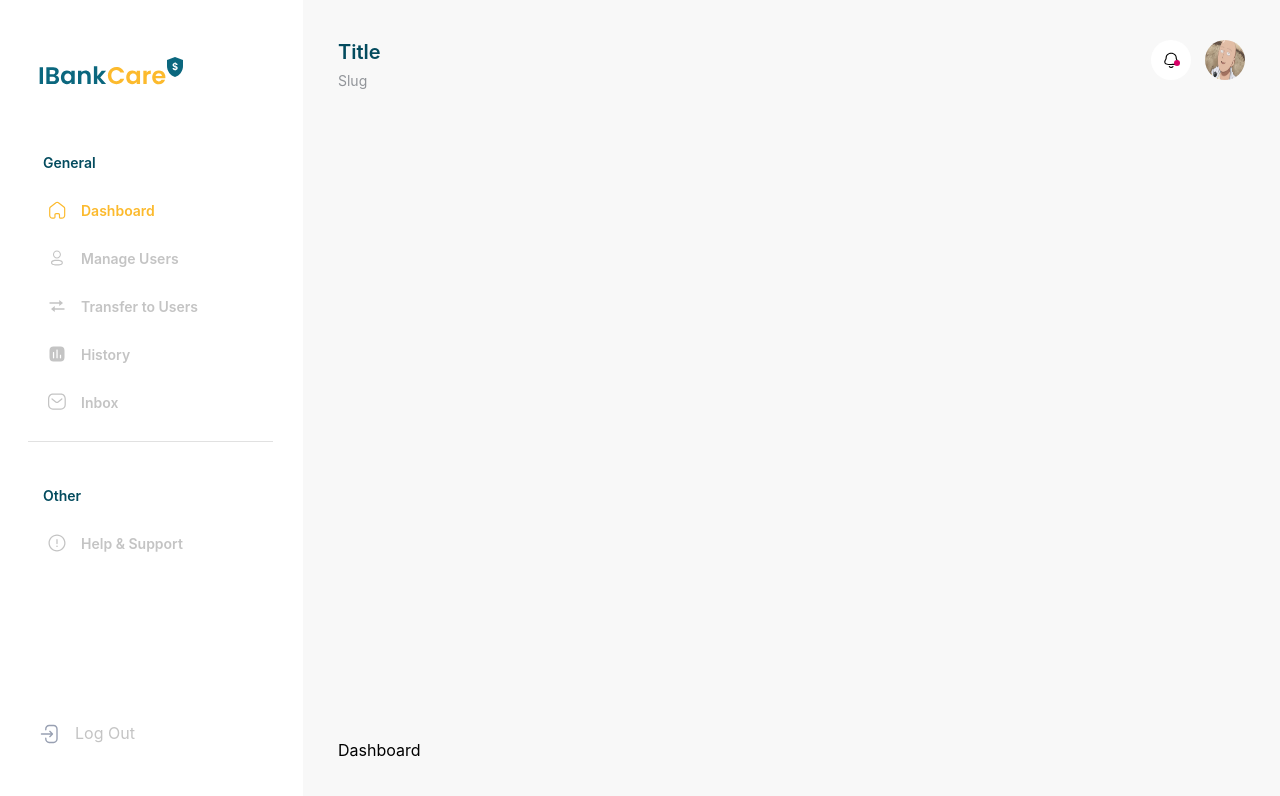
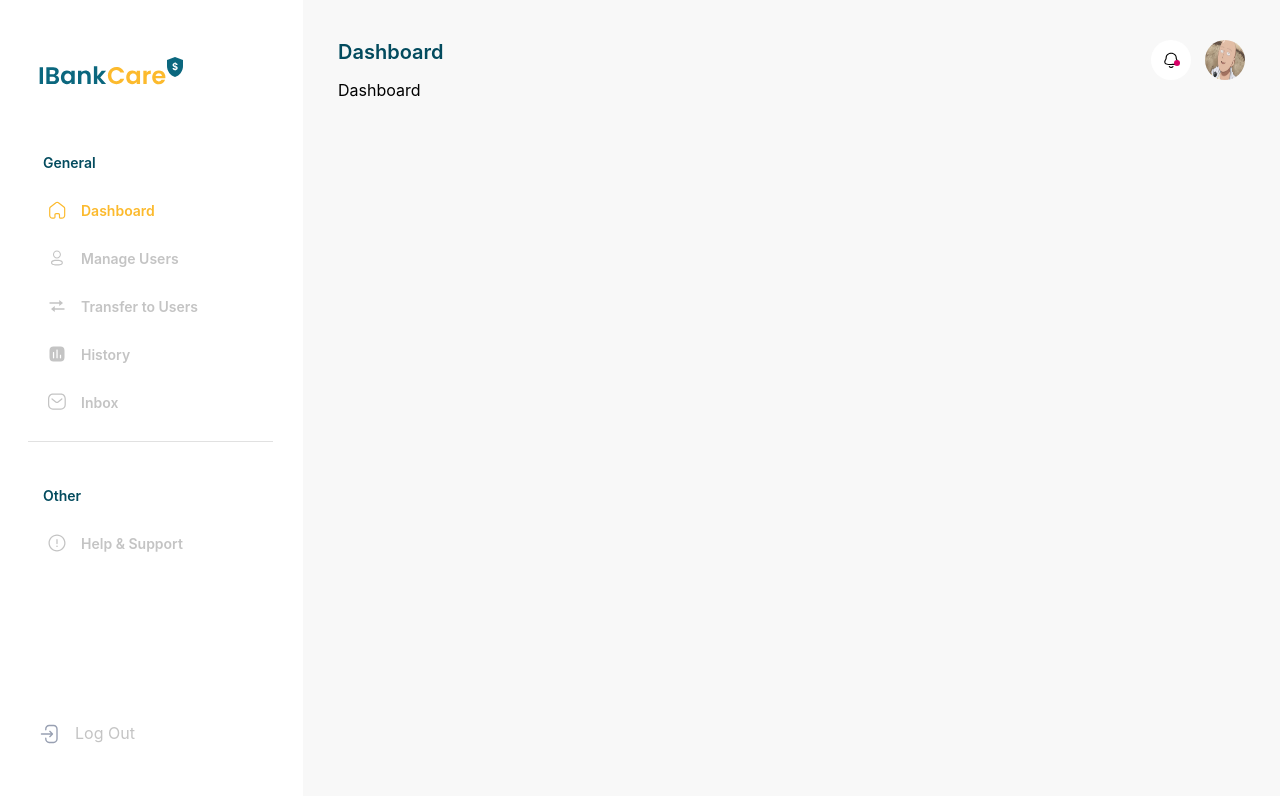
Before and after one commit to Zorossef/ibank-care, a React (Create React App) app: page / in a window 1280 px wide. Shown: the top 796 px of the page. Built offline with nearby package versions, Linux system fonts and the light colour scheme.

Commit message:
add info of each page to header

```diff
--- a/src/components/Header/Header.tsx
+++ b/src/components/Header/Header.tsx
@@ -1,5 +1,8 @@
+import { useSelector } from "react-redux";
+import { useLocation } from "react-router-dom";
 import Notif from "../../assets/icons/Notif";
 import ProfileImage from "../../assets/images/profile.jpeg";
+import headerSelector from "../../redux/selectors/headerSelector";
 import {
   Container,
   Slug,
@@ -12,11 +15,14 @@ import {
 } from "./style";
 
 const Header = () => {
+  const location = useLocation();
+  const { headerInfo } = useSelector(headerSelector(location.pathname));
+
   return (
     <Container>
       <InfoPage>
-        <Title>Title</Title>
-        <Slug>Slug</Slug>
+        <Title>{headerInfo?.title}</Title>
+        <Slug>{headerInfo?.slug}</Slug>
       </InfoPage>
       <InfoUserNotif>
         <NotifWrap>
--- a/src/components/Header/style.ts
+++ b/src/components/Header/style.ts
@@ -2,7 +2,7 @@ import styled from "styled-components";
 
 export const Container = styled.div`
   display: flex;
-  flex: 1;
+  /* flex: 1; */
   justify-content: space-between;
 `;
 
--- /dev/null
+++ b/src/modelTypes/headerType.ts
@@ -0,0 +1,4 @@
+export interface HeaderType {
+  title?: string;
+  slug?: string;
+}
--- /dev/null
+++ b/src/redux/selectors/headerSelector.ts
@@ -0,0 +1,25 @@
+import { createSelector } from "reselect";
+import { HeaderType } from "../../modelTypes/headerType";
+import { MenuList } from "../../modelTypes/menuType";
+import { AppRoutes } from "../../modelTypes/routes";
+//  const [dataHeader] = stateMenu.routes.list
+// .map((m: MenuList) => {
+//     return m.listItem.find((l) => l.url === path);
+//   })
+//   .filter((f: any) => f);
+// return {
+//   dataHeader,
+// };
+const headerSelector = (path: string) =>
+  createSelector(
+    (state: any) => state.routesReducer,
+    (stateMenu) => {
+      return {
+        headerInfo: stateMenu.routes.list.find(
+          (l: AppRoutes) => l.path === path
+        ),
+      };
+    }
+  );
+
+export default headerSelector;
```
